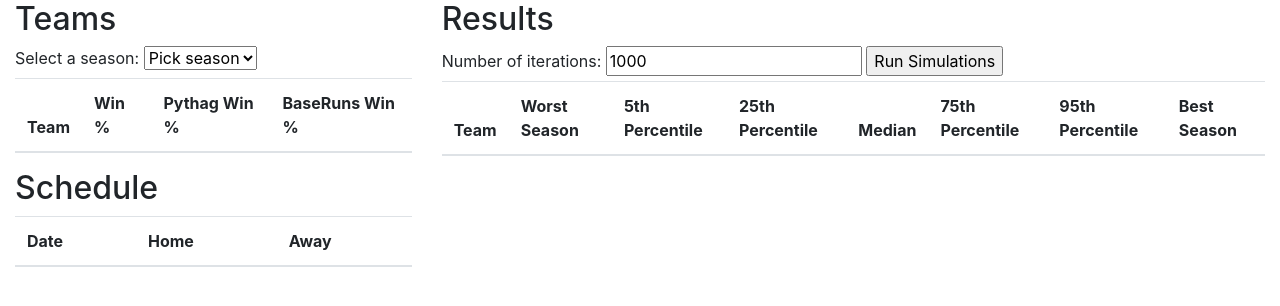
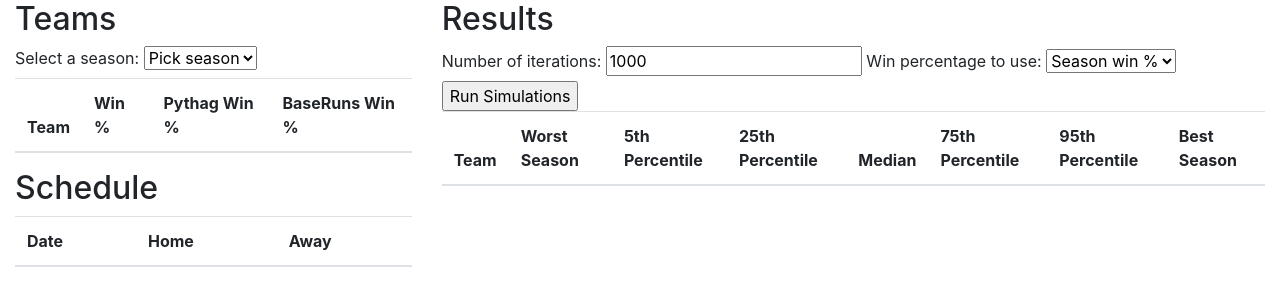
Before and after one commit to seankelly/winsim, a website with bundled scripts: page index.html in a window 1280 px wide. Built offline with nearby package versions, Linux system fonts and the light colour scheme; files whose address does not match are found by name.

Commit message:
Add non-functioning method to select win percentage to use

```diff
--- a/index.html
+++ b/index.html
@@ -42,6 +42,12 @@
                     <h2>Results</h2>
                     <label for="number-simulations">Number of iterations:</label>
                     <input id="number-simulations" type="number" value="1000">
+                    <label for="win-method">Win percentage to use:</label>
+                    <select id="win-method">
+                        <option value="win">Season win %</option>
+                        <option value="pythagenpat">Pythagenpat</option>
+                        <option value="baseruns">BaseRuns</option>
+                    </select>
                     <input id="start-simulations" type="button" value="Run Simulations">
                     <table id="results" class="table table-striped">
                         <thead>
```
